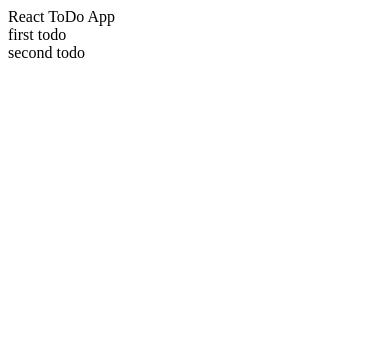
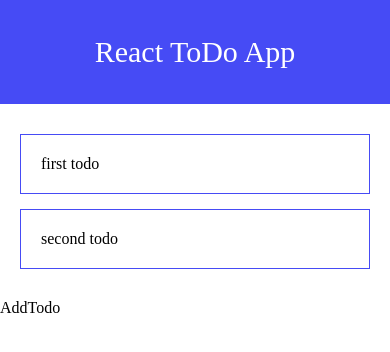
Before and after one commit to coatceatl/todo-react-webpack, a React app: page / in a window 390 px wide. Shown: the top 352 px of the page. Built offline with nearby package versions, Linux system fonts and the light colour scheme.

Commit message:
added component AddTodo

```diff
--- /dev/null
+++ b/src/components/AddTodo.jsx
@@ -0,0 +1,11 @@
+import React from 'react';
+
+const AddTodo = () => {
+    return (
+      <div>
+        AddTodo
+      </div>
+    );
+}
+
+export default AddTodo
--- a/src/components/App.jsx
+++ b/src/components/App.jsx
@@ -1,5 +1,6 @@
 import React, { Component } from 'react';
 import Todos from './Todos.jsx';
+import AddTodo from './AddTodo.jsx';
 
 class App extends Component {
 
@@ -18,6 +19,7 @@
       <div className="wrap">
         <div className="header">React ToDo App</div>
         <Todos todos={this.state.todos} />
+        <AddTodo />
       </div>
     );
   }
--- a/src/scss/main.scss
+++ b/src/scss/main.scss
@@ -0,0 +1,29 @@
+body {
+  margin: 0;
+}
+.header {
+  background-color: #464bf5;
+  padding: 35px;
+  color: #fff;
+  font-size: 46px;
+  text-align: center;
+}
+.todo-content {
+  max-width: 1200px;
+  margin: 30px auto;
+}
+.todo-list {
+  padding: 20px;
+  font-size: 16px;
+  border: 1px solid #464bf5;
+  margin-bottom: 15px;
+}
+@media(max-width: 1200px) {
+  .todo-content {
+    margin-left: 20px;
+    margin-right: 20px;
+  }
+  .header {
+    font-size: 30px;
+  }
+}
```
Also changed, not shown: 2 other files (tests, documents, lock files or other folders).
